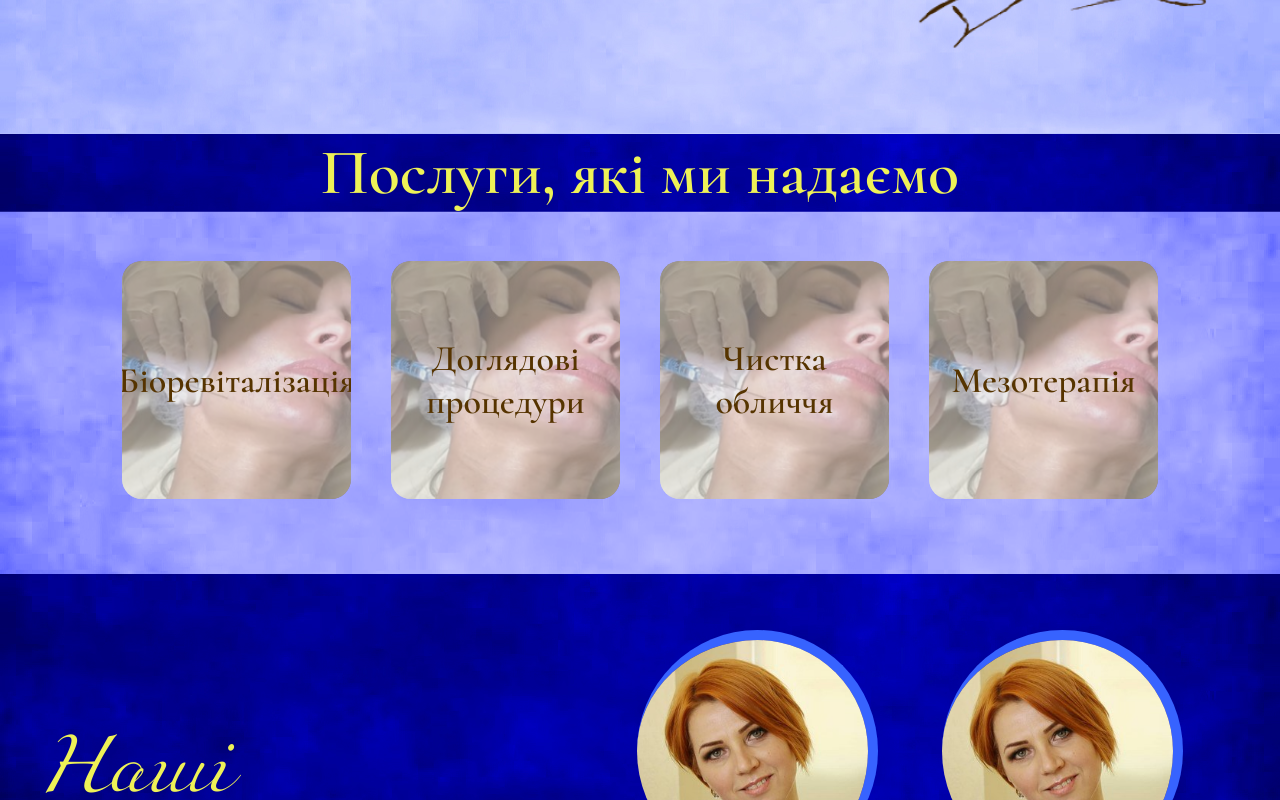
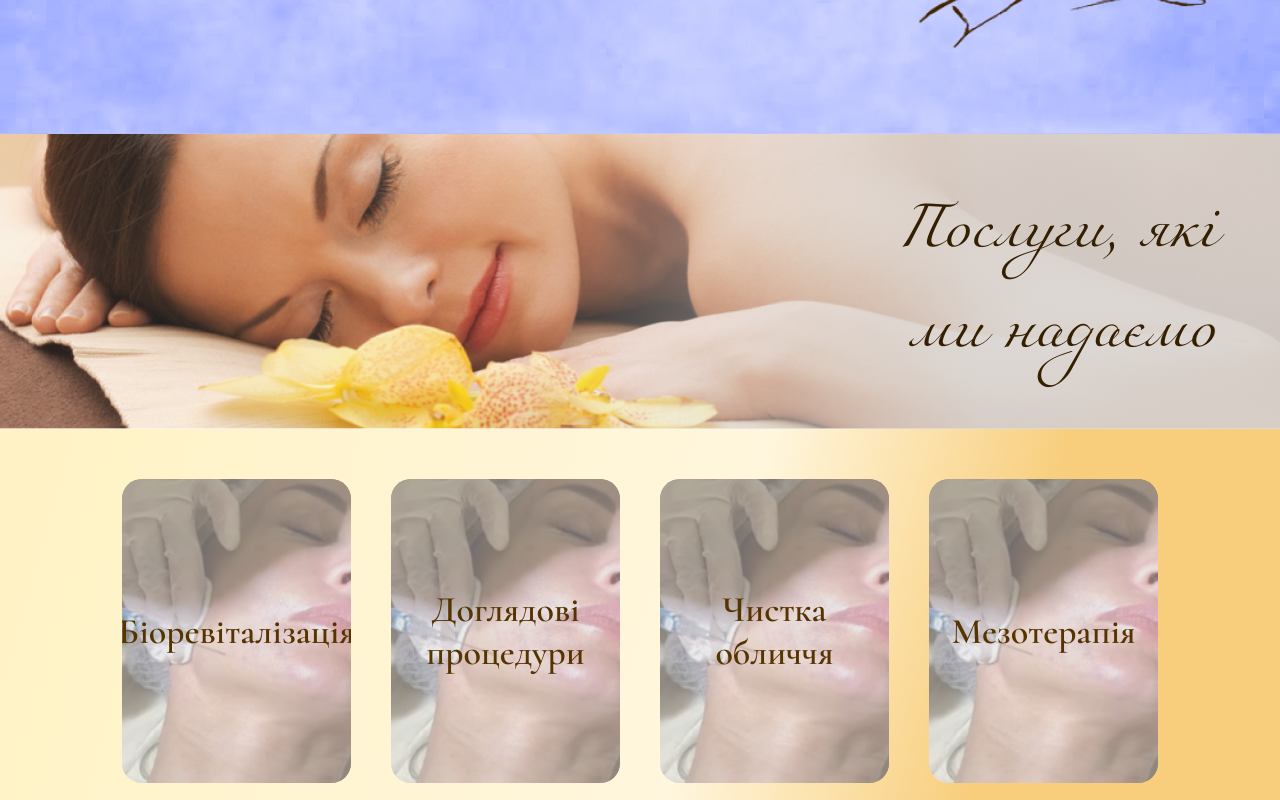
Before and after one commit to MaximKucheriaviy/kolichko-beauty, a Next.js app: page / in a window 1280 px wide. Shown: the part 1180-1980 px from the top of the page. Built offline with nearby package versions, Linux system fonts and the light colour scheme; a web font is replaced by a local one.

Commit message:
service fix

```diff
--- a/components/Sevices/Services.jsx
+++ b/components/Sevices/Services.jsx
@@ -5,9 +5,11 @@ import Carousel from "react-material-ui-carousel";
 export const Serice = () => {
   return (
     <StyledServiceSection id="service">
-      <Container className="container">
-        <h2 className="title">Послуги, які ми надаємо</h2>
-      </Container>
+      <div className="titleDiv">
+        <Container className="container">
+          <h2 className="title">Послуги, які ми надаємо</h2>
+        </Container>
+      </div>
       <div className="textBackgound">
         <Container className="courouselContainer">
           <Carousel indicators={false}>
--- a/components/Sevices/StyledServices.jsx
+++ b/components/Sevices/StyledServices.jsx
@@ -1,21 +1,42 @@
 import styled from "@emotion/styled";
 
 export const StyledServiceSection = styled.section`
-  background-image: url("/background.jpg");
+  & .titleDiv {
+    height: 295px;
+    background-repeat: no-repeat;
+    background-size: cover;
+    background-image: linear-gradient(
+        90deg,
+        rgba(217, 217, 217, 0.12) 1.33%,
+        rgba(217, 217, 217, 0.14) 39.87%,
+        rgba(217, 217, 217, 0.86) 76.36%
+      ),
+      url("/serviceBack.png");
+    display: flex;
+    align-items: center;
+  }
+  & .title {
+    color: #341f00;
 
-  & .title {
-    text-align: center;
-    color: #eef157;
+    font-family: Miama;
+    font-size: 48px;
+    font-style: normal;
+    font-weight: 400;
+    line-height: 100px;
+    text-align: right;
 
-    font-family: Cormorant;
-    font-size: 64px;
-    font-style: normal;
-    font-weight: 600;
-    line-height: normal;
+    width: 336px;
+    margin-left: auto;
   }
 
   & .textBackgound {
-    background-image: url("/courouselBackground.png");
+    background: linear-gradient(
+      106deg,
+      rgba(255, 223, 107, 0.4) 0%,
+      rgba(255, 221, 124, 0.26) 55.07%,
+      rgba(242, 163, 10, 0.53) 76.46%
+    );
+
     padding-bottom: 75px;
     padding-top: 50px;
     & .carouselItem {
@@ -25,18 +46,18 @@ export const StyledServiceSection = styled.section`
     }
     & .photo {
       width: 229px;
-      height: 238px;
+      height: 304px;
       border-radius: 20px;
       background-color: gray;
       background-image: url("/ImageLor.jpg");
-      background-size: 110%;
+      background-size: 140%;
       background-repeat: no-repeat;
       background-position: center;
       overflow: hidden;
       transition-property: background-size;
       transition-duration: 700ms;
       &:hover {
-        background-size: 130%;
+        background-size: 160%;
         p {
           background-color: transparent;
         }
```
Also changed, not shown: public/serviceBack.png (added).
